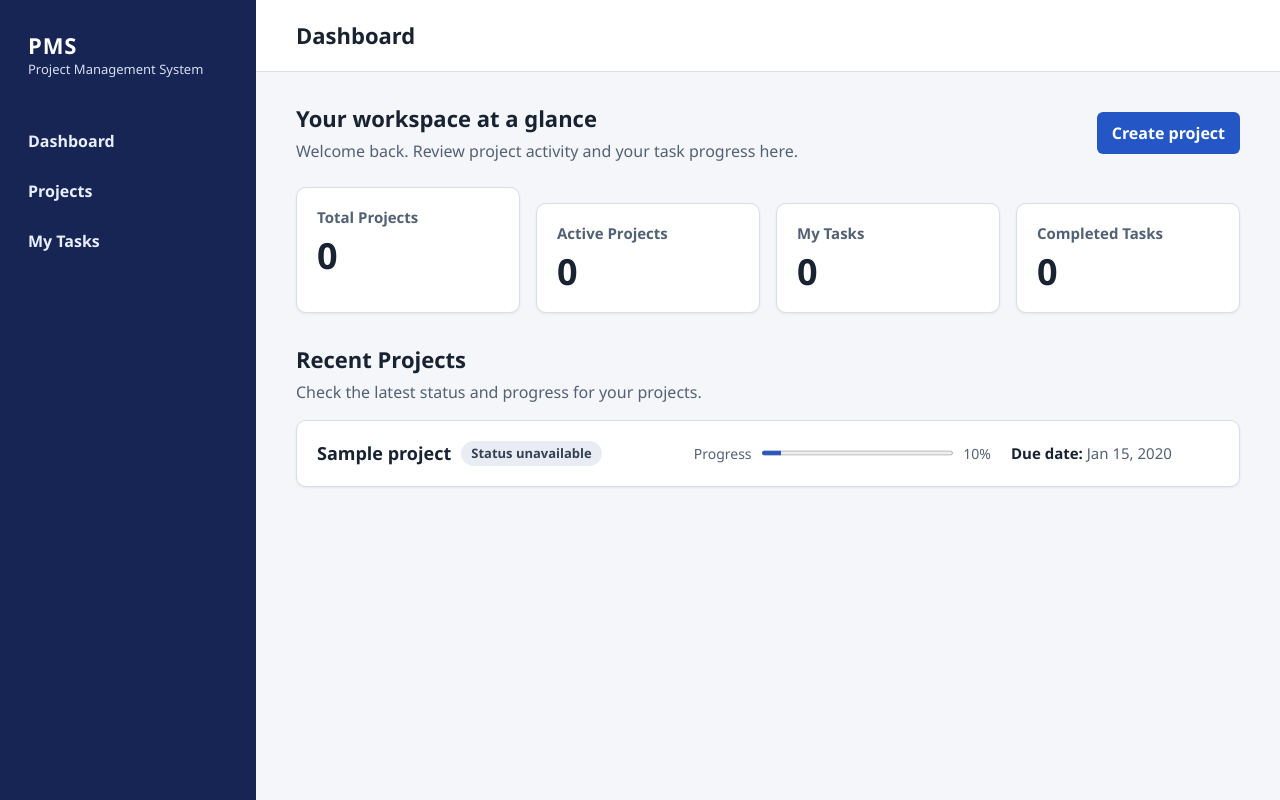
After one commit to Project-Management-System-SE/Project-Management-System-SE, a Django app: template templates/dashboard.html in a window 1280 px wide. The commit adds this page. Run offline with Django 3.2, Linux system fonts and the light colour scheme; the template is opened without the code that fills it: most values are stand-ins (such as "Sample title", 1, 10 or a date in 2020).

Commit message:
feat(SCRUM-8): implement dashboard interface

```diff
--- a/static/css/style.css
+++ b/static/css/style.css
@@ -348,7 +348,139 @@ textarea::placeholder {
     background: #e9edf3;
 }
 
+.dashboard-intro,
+.dashboard-section-heading {
+    display: flex;
+    align-items: center;
+    justify-content: space-between;
+    gap: 1rem;
+}
+
+.dashboard-intro {
+    margin-bottom: 1.5rem;
+}
+
+.dashboard-intro h2,
+.dashboard-section-heading h2 {
+    margin-bottom: 0.375rem;
+}
+
+.dashboard-intro p,
+.dashboard-section-heading p {
+    margin-bottom: 0;
+    color: var(--color-muted);
+}
+
+.dashboard-summary-grid {
+    display: grid;
+    grid-template-columns: repeat(4, minmax(0, 1fr));
+    gap: 1rem;
+    margin-bottom: 2rem;
+}
+
+.dashboard-summary-card {
+    min-width: 0;
+}
+
+.summary-label {
+    margin: 0 0 0.5rem;
+    color: var(--color-muted);
+    font-size: 0.9375rem;
+    font-weight: 600;
+}
+
+.summary-value {
+    margin: 0;
+    font-size: clamp(1.75rem, 3vw, 2.25rem);
+    font-weight: 750;
+    line-height: 1.15;
+}
+
+.dashboard-projects {
+    margin-top: 0.5rem;
+}
+
+.dashboard-section-heading {
+    margin-bottom: 1rem;
+}
+
+.dashboard-project-list {
+    display: grid;
+    gap: 0.875rem;
+    margin: 0;
+    padding: 0;
+    list-style: none;
+}
+
+.dashboard-project-card {
+    display: grid;
+    grid-template-columns: minmax(10rem, 1.2fr) minmax(12rem, 1fr) minmax(8rem, 0.7fr);
+    align-items: center;
+    gap: 1.25rem;
+}
+
+.project-card-heading {
+    display: flex;
+    min-width: 0;
+    align-items: center;
+    flex-wrap: wrap;
+    gap: 0.625rem;
+}
+
+.project-card-heading h3 {
+    margin: 0;
+    overflow-wrap: anywhere;
+}
+
+.project-progress {
+    display: grid;
+    grid-template-columns: auto minmax(3rem, 1fr) auto;
+    align-items: center;
+    gap: 0.625rem;
+    color: var(--color-muted);
+    font-size: 0.875rem;
+}
+
+.project-progress progress {
+    width: 100%;
+    height: 0.625rem;
+    accent-color: var(--color-primary);
+}
+
+.project-due-date {
+    margin: 0;
+    color: var(--color-muted);
+    font-size: 0.9375rem;
+}
+
+.project-detail-label {
+    color: var(--color-text);
+    font-weight: 600;
+}
+
+.dashboard-empty-state {
+    padding: clamp(1.25rem, 4vw, 2rem);
+    text-align: center;
+}
+
+.dashboard-empty-state h3 {
+    margin-bottom: 0.5rem;
+}
+
+.dashboard-empty-state p {
+    color: var(--color-muted);
+}
+
 @media (max-width: 48rem) {
+    .dashboard-summary-grid {
+        grid-template-columns: repeat(2, minmax(0, 1fr));
+    }
+
+    .dashboard-project-card {
+        grid-template-columns: minmax(0, 1fr);
+        gap: 0.875rem;
+    }
+
     .app-shell {
         flex-direction: column;
     }
@@ -393,6 +525,23 @@ textarea::placeholder {
 }
 
 @media (max-width: 30rem) {
+    .dashboard-intro {
+        align-items: flex-start;
+        flex-direction: column;
+    }
+
+    .dashboard-intro .button {
+        width: 100%;
+    }
+
+    .dashboard-summary-grid {
+        gap: 0.75rem;
+    }
+
+    .dashboard-summary-card {
+        padding: 1rem;
+    }
+
     .topbar {
         align-items: flex-start;
         flex-direction: column;
--- /dev/null
+++ b/templates/dashboard.html
@@ -0,0 +1,77 @@
+{% extends "base.html" %}
+
+{% block title %}Dashboard | PMS{% endblock %}
+
+{% block page_heading %}
+<h1>Dashboard</h1>
+{% endblock %}
+
+{% block content %}
+<section class="dashboard-intro" aria-labelledby="dashboard-intro-title">
+    <div>
+        <h2 id="dashboard-intro-title">Your workspace at a glance</h2>
+        <p>Welcome back. Review project activity and your task progress here.</p>
+    </div>
+    <a class="button" href="#create-project">Create project</a>
+</section>
+
+<section class="dashboard-summary-grid" aria-label="Project and task summary">
+    <article class="card dashboard-summary-card">
+        <h2 class="summary-label">Total Projects</h2>
+        <p class="summary-value">{{ total_projects|default:"0" }}</p>
+    </article>
+    <article class="card dashboard-summary-card">
+        <h2 class="summary-label">Active Projects</h2>
+        <p class="summary-value">{{ active_projects|default:"0" }}</p>
+    </article>
+    <article class="card dashboard-summary-card">
+        <h2 class="summary-label">My Tasks</h2>
+        <p class="summary-value">{{ my_tasks|default:"0" }}</p>
+    </article>
+    <article class="card dashboard-summary-card">
+        <h2 class="summary-label">Completed Tasks</h2>
+        <p class="summary-value">{{ completed_tasks|default:"0" }}</p>
+    </article>
+</section>
+
+<section class="dashboard-projects" aria-labelledby="recent-projects-heading">
+    <div class="dashboard-section-heading">
+        <div>
+            <h2 id="recent-projects-heading">Recent Projects</h2>
+            <p>Check the latest status and progress for your projects.</p>
+        </div>
+    </div>
+
+    {% if projects %}
+    <ul class="dashboard-project-list">
+        {% for project in projects %}
+        <li class="card dashboard-project-card">
+            <div class="project-card-heading">
+                <h3>{{ project.name }}</h3>
+                <span class="status status-neutral">{{ project.status|default:"Status unavailable" }}</span>
+            </div>
+            <div class="project-progress">
+                <span>Progress</span>
+                <progress
+                    max="100"
+                    value="{{ project.progress|default:0 }}"
+                    aria-label="Progress for {{ project.name }}"
+                >{{ project.progress|default:0 }}%</progress>
+                <span>{{ project.progress|default:0 }}%</span>
+            </div>
+            <p class="project-due-date">
+                <span class="project-detail-label">Due date:</span>
+                {% if project.due_date %}{{ project.due_date|date:"M j, Y" }}{% else %}Not set{% endif %}
+            </p>
+        </li>
+        {% endfor %}
+    </ul>
+    {% else %}
+    <div class="card dashboard-empty-state">
+        <h3>No projects to show yet</h3>
+        <p>Projects will appear here once they have been created.</p>
+        <a class="button" href="#create-project">Create your first project</a>
+    </div>
+    {% endif %}
+</section>
+{% endblock %}
```
